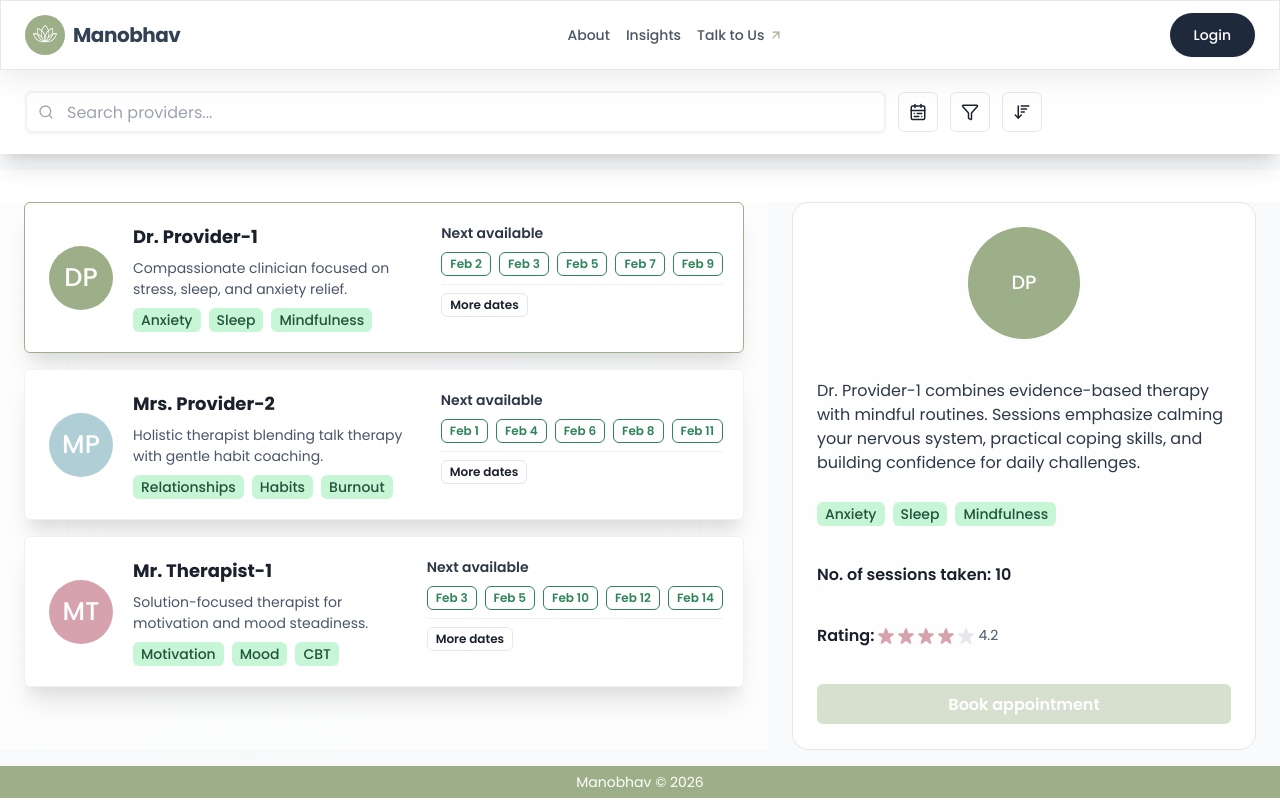
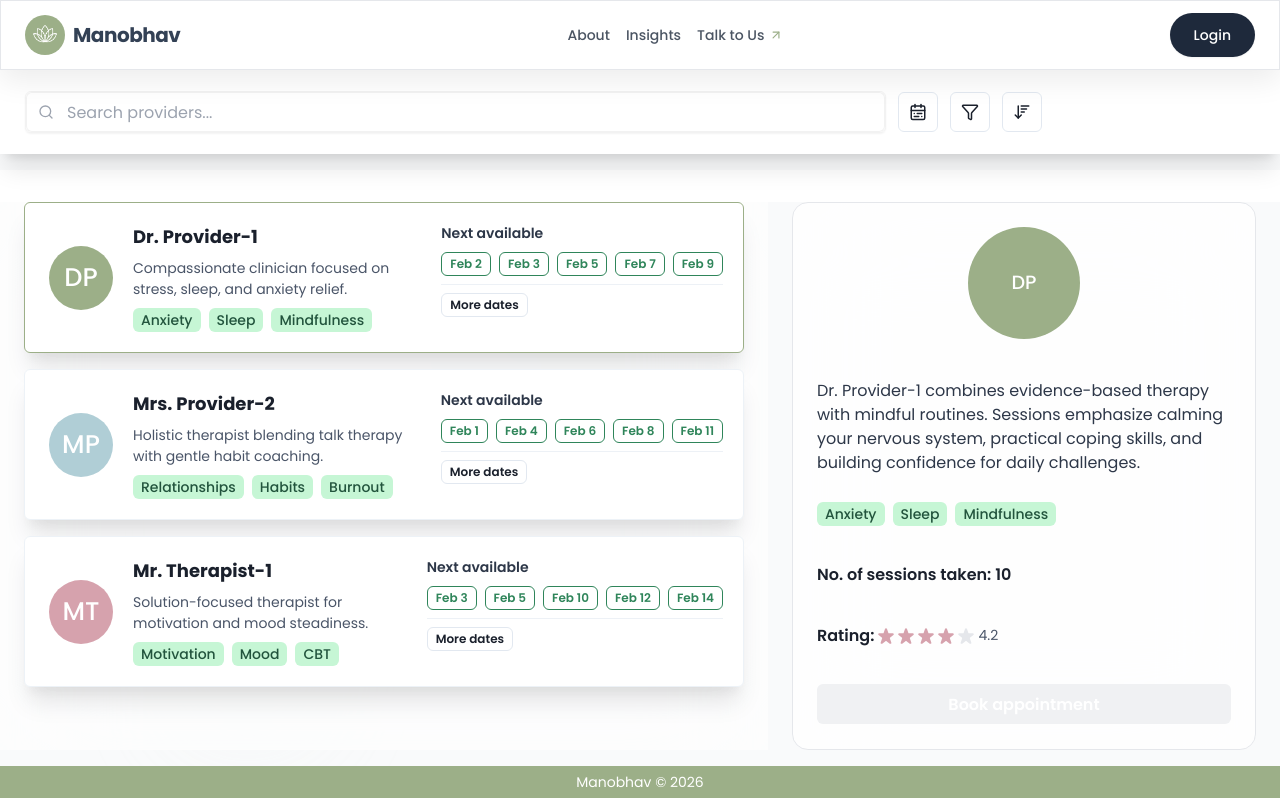
Before and after one commit to Shashank-Shukla/Manobhav, a React (Vite) app in the folder Frontend/manobhav-ui/: page /providers in a window 1280 px wide. Built offline with nearby package versions, Linux system fonts and the light colour scheme.

Commit message:
Use grey disabled state for booking CTA

```diff
--- a/Frontend/manobhav-ui/src/pages/ProvidersPage.tsx
+++ b/Frontend/manobhav-ui/src/pages/ProvidersPage.tsx
@@ -369,6 +369,11 @@ export function ProvidersPage({ onBackHome: _onBackHome, onBook }: ProvidersPage
                 isDisabled={!selectedDate}
                 opacity={selectedDate ? 1 : 0.6}
                 cursor={selectedDate ? 'pointer' : 'not-allowed'}
+                _disabled={{
+                  bg: theme.colors.grey.DEFAULT,
+                  color: '#FFFFFF',
+                  borderColor: theme.colors.grey.dark,
+                }}
               >
                 Book appointment
               </Button>
```
